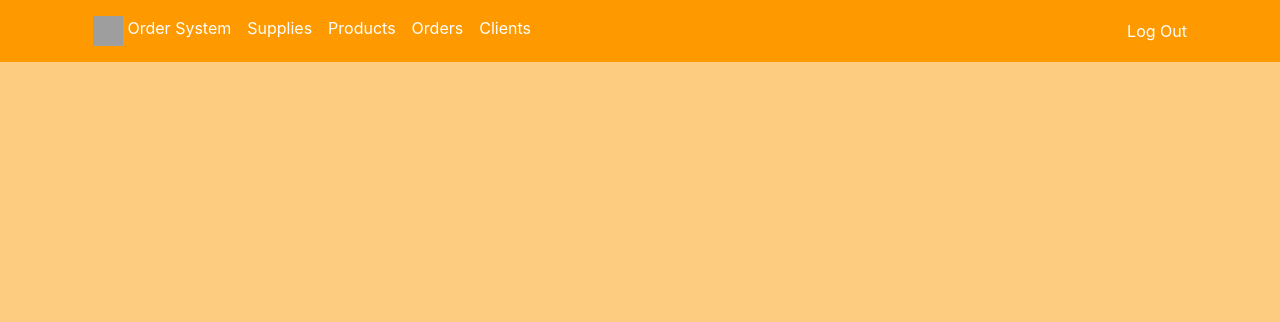
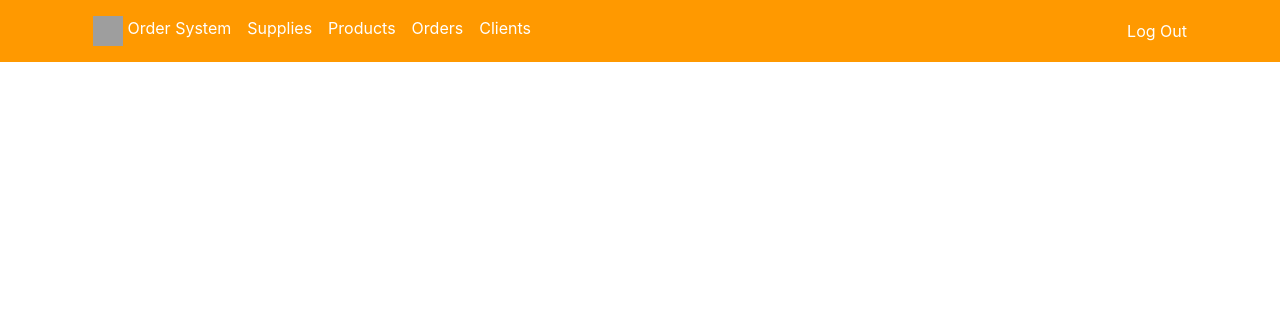
Before and after one commit to santiagocarod/orderSystem, a Django app: a page that uses templates/appBase.html in a window 1280 px wide. Shown: the top 322 px of the page. Run offline with Django 3.2, Linux system fonts and the light colour scheme; the visitor is signed in with stand-in values (Sample User, id 1); some libraries are stand-ins or nearby versions; grey boxes are pictures that could not be loaded.

Commit message:
Add requirements

```diff
--- /dev/null
+++ b/requirements.txt
@@ -0,0 +1 @@
+django-cripsy-forms
--- a/static/css/style.css
+++ b/static/css/style.css
@@ -1,5 +1,5 @@
  body {
-     background-color: #FECC81 !important;
+     background-color:white !important;
      color: white;
  }
 
--- a/templates/appBase.html
+++ b/templates/appBase.html
@@ -67,5 +67,3 @@
 </body>
 
 </html>
-
-<!--https://i.ya-webdesign.com/images/the-letter-a-png-4.png-->
```
